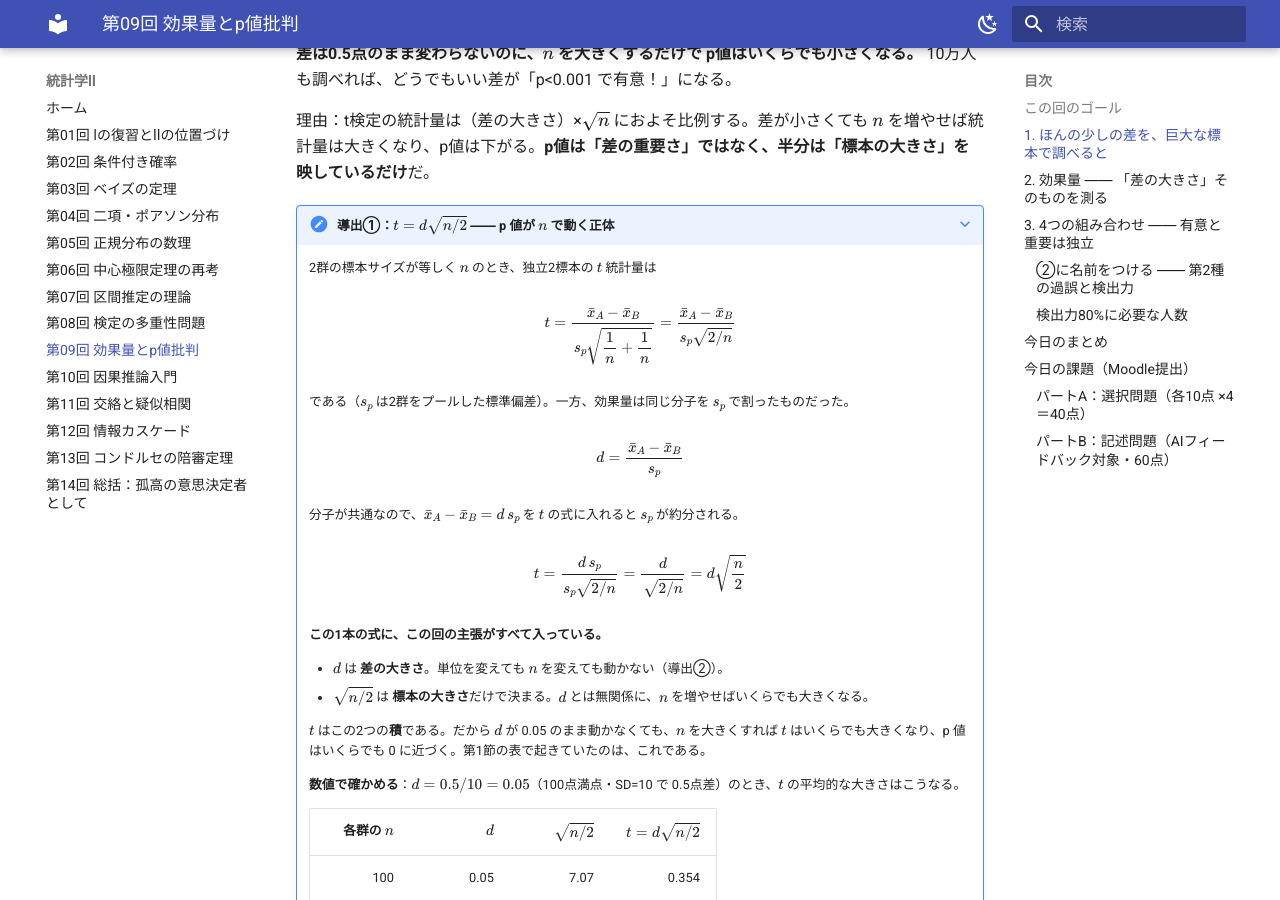
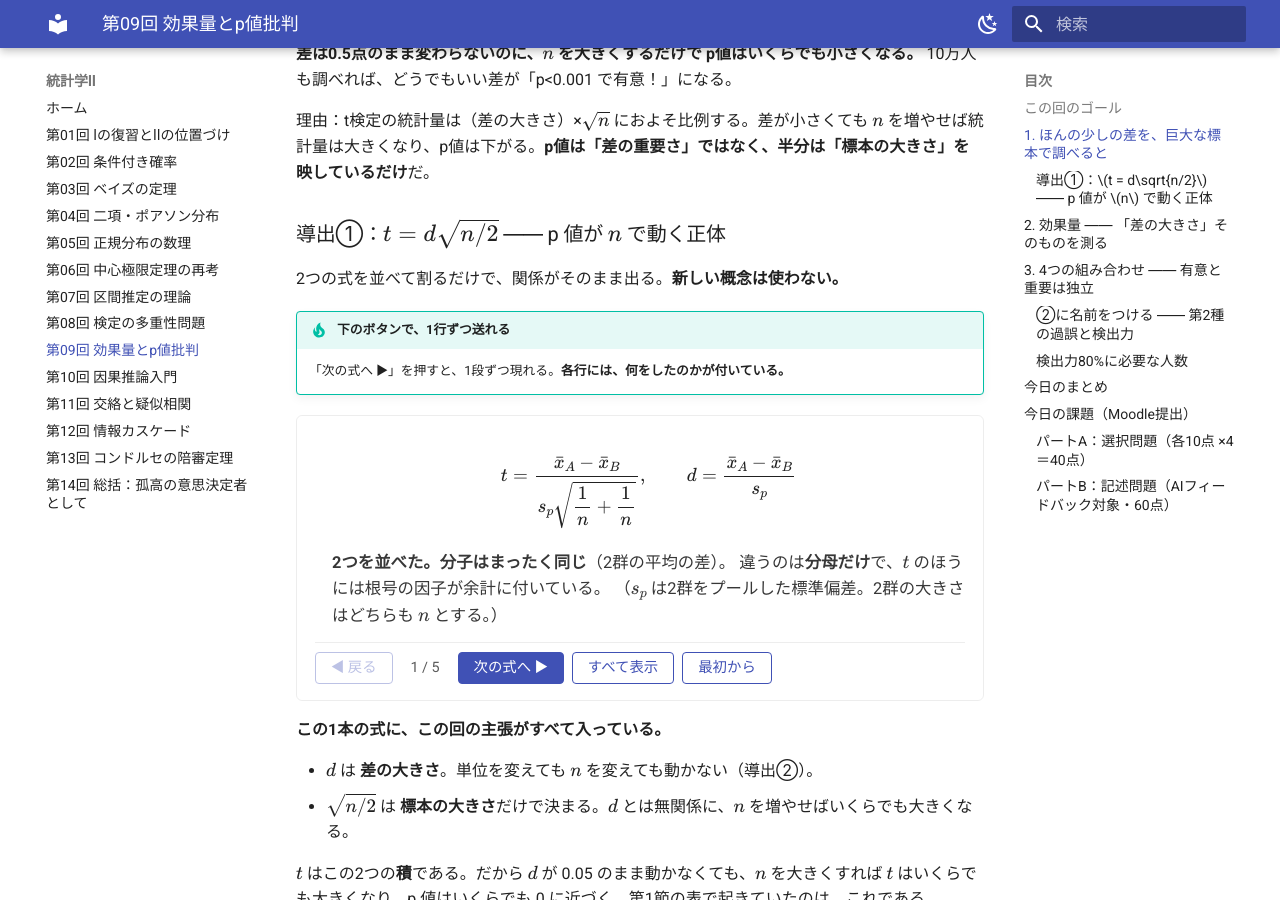
Before and after one commit to aonoa68/toukei-2, an MkDocs documentation site: the page built from docs/09_effectsize.md, in a window 1280 px wide and 900 px high, scrolled down 1468 px. Built offline with MkDocs 1.6.1 and Material for MkDocs 9.7.7, drawn with Linux system fonts in a browser that asks for light colours.

Commit message:
第9回 導出①をステッパー化、第12・13回は既出の導出へリンク
第9回 導出①（t=d√(n/2)）を5段に。統計学Ⅰ第8回で作ったものと揃えた。
- t と d を並べて分子が同じことを見せる
- 根号の中を先に整理 → d を差について解く → 代入して s_p が約分
- 逆数の平方根に直して答え

第13回 導出③：n_eff の式変形と n→∞ の極限は第6回 導出③で
8段に開いてあるので、そちらへリンク（重複して書かない）
第12回 導出①：事後オッズ＝事前オッズ×尤度比が、ベイズの定理を
2つ並べて割るだけで出ること（分母の P(s) が消える）を補い、第3回へリンク

Co-Authored-By: Claude Opus 5 <noreply@anthropic.com>
Claude-Session: https://claude.ai/code/session_01VNG6MY7caqH6ZBqg92AUZE

```diff
--- a/docs/09_effectsize.md
+++ b/docs/09_effectsize.md
@@ -49,41 +49,84 @@
 
 理由：t検定の統計量は（差の大きさ）×$\sqrt{n}$ におよそ比例する。差が小さくても $n$ を増やせば統計量は大きくなり、p値は下がる。**p値は「差の重要さ」ではなく、半分は「標本の大きさ」を映しているだけ**だ。
 
-???+ note "導出①：$t = d\sqrt{n/2}$ ―― p 値が $n$ で動く正体"
+### 導出①：$t = d\sqrt{n/2}$ ―― p 値が $n$ で動く正体
 
-    2群の標本サイズが等しく $n$ のとき、独立2標本の $t$ 統計量は
+2つの式を並べて割るだけで、関係がそのまま出る。**新しい概念は使わない。**
 
-    $$t=\frac{\bar{x}_A-\bar{x}_B}{s_p\sqrt{\dfrac{1}{n}+\dfrac{1}{n}}}=\frac{\bar{x}_A-\bar{x}_B}{s_p\sqrt{2/n}}$$
+!!! tip "下のボタンで、1行ずつ送れる"
+    「次の式へ ▶」を押すと、1段ずつ現れる。**各行には、何をしたのかが付いている。**
 
-    である（$s_p$ は2群をプールした標準偏差）。一方、効果量は同じ分子を $s_p$ で割ったものだった。
+<div class="deriv" markdown>
 
-    $$d=\frac{\bar{x}_A-\bar{x}_B}{s_p}$$
+<div markdown>
 
-    分子が共通なので、$\bar{x}_A-\bar{x}_B = d\,s_p$ を $t$ の式に入れると $s_p$ が約分される。
+$$ t=\frac{\bar{x}_A-\bar{x}_B}{s_p\sqrt{\dfrac{1}{n}+\dfrac{1}{n}}}, \qquad d=\frac{\bar{x}_A-\bar{x}_B}{s_p} $$
 
-    $$t=\frac{d\,s_p}{s_p\sqrt{2/n}}=\frac{d}{\sqrt{2/n}}=d\sqrt{\frac{n}{2}}$$
+**2つを並べた。分子はまったく同じ**（2群の平均の差）。
+違うのは**分母だけ**で、$t$ のほうには根号の因子が余計に付いている。
+（$s_p$ は2群をプールした標準偏差。2群の大きさはどちらも $n$ とする。）
 
-    **この1本の式に、この回の主張がすべて入っている。**
+</div>
 
-    - $d$ は **差の大きさ**。単位を変えても $n$ を変えても動かない（導出②）。
-    - $\sqrt{n/2}$ は **標本の大きさ**だけで決まる。$d$ とは無関係に、$n$ を増やせばいくらでも大きくなる。
+<div markdown>
 
-    $t$ はこの2つの**積**である。だから $d$ が 0.05 のまま動かなくても、$n$ を大きくすれば $t$ はいくらでも大きくなり、p 値はいくらでも 0 に近づく。第1節の表で起きていたのは、これである。
+$$ \sqrt{\frac{1}{n}+\frac{1}{n}} \;=\; \sqrt{\frac{2}{n}} $$
 
-    **数値で確かめる**：$d=0.5/10=0.05$（100点満点・SD=10 で 0.5点差）のとき、$t$ の平均的な大きさはこうなる。
+**根号の中を先に片づけた。**同じものを2つ足すので $2/n$。
 
-    | 各群の $n$ | $d$ | $\sqrt{n/2}$ | $t=d\sqrt{n/2}$ |
-    |---:|---:|---:|---:|
-    | 100 | 0.05 | 7.07 | 0.354 |
-    | 1,000 | 0.05 | 22.36 | 1.118 |
-    | 10,000 | 0.05 | 70.71 | 3.536 |
-    | 100,000 | 0.05 | 223.6 | 11.18 |
+</div>
 
-    $d$ の列は 1 行も動かない。動いているのは $\sqrt{n/2}$ の列だけで、その積である $t$ が増えていく。第1節で p 値が下がっていったのは、この $t$ が大きくなったからである。
+<div markdown>
 
-    実データでも確かめられる。各群 500 の2群を乱数で作ると、$t$ の実測は 2.7249、$d\sqrt{n/2}$ も 2.7249 で完全に一致する。近似ではなく、同じ量を別の書き方で表しているだけだからである。
+$$ \bar{x}_A-\bar{x}_B \;=\; d\,s_p $$
 
-    **使った数学**：文字式の約分（中学）。平方根の扱い。新しい概念は使っていない。
+**$d$ の式を、差について解いた。**両辺に $s_p$ を掛けただけ。これを $t$ の分子に代入する。
+
+</div>
+
+<div markdown>
+
+$$ t=\frac{d\,s_p}{s_p\sqrt{2/n}}=\frac{d}{\sqrt{2/n}} $$
+
+**代入して $s_p$ が約分された。**
+ばらつきの大きさは $t$ と $d$ の両方に同じように入っているので、**消える**。
+残るのは $d$ と、**人数だけでできた因子**である。
+
+</div>
+
+<div markdown>
+
+$$ \frac{1}{\sqrt{2/n}} \;=\; \sqrt{\frac{n}{2}} \qquad\Longrightarrow\qquad t \;=\; d\sqrt{\frac{n}{2}} $$
+
+🔴 **これが答え。**逆数の平方根に直しただけ。
+$n$ を4倍にすれば $t$ は2倍になり、p 値はそのぶん小さくなる。
+**差の大きさ $d$ は、1ミリも変わっていないのに**である。
+
+</div>
+
+</div>
+
+**この1本の式に、この回の主張がすべて入っている。**
+
+- $d$ は **差の大きさ**。単位を変えても $n$ を変えても動かない（導出②）。
+- $\sqrt{n/2}$ は **標本の大きさ**だけで決まる。$d$ とは無関係に、$n$ を増やせばいくらでも大きくなる。
+
+$t$ はこの2つの**積**である。だから $d$ が 0.05 のまま動かなくても、$n$ を大きくすれば $t$ はいくらでも大きくなり、p 値はいくらでも 0 に近づく。第1節の表で起きていたのは、これである。
+
+**数値で確かめる**：$d=0.5/10=0.05$（100点満点・SD=10 で 0.5点差）のとき、$t$ の平均的な大きさはこうなる。
+
+| 各群の $n$ | $d$ | $\sqrt{n/2}$ | $t=d\sqrt{n/2}$ |
+|---:|---:|---:|---:|
+| 100 | 0.05 | 7.07 | 0.354 |
+| 1,000 | 0.05 | 22.36 | 1.118 |
+| 10,000 | 0.05 | 70.71 | 3.536 |
+| 100,000 | 0.05 | 223.6 | 11.18 |
+
+$d$ の列は 1 行も動かない。動いているのは $\sqrt{n/2}$ の列だけで、その積である $t$ が増えていく。第1節で p 値が下がっていったのは、この $t$ が大きくなったからである。
+
+実データでも確かめられる。各群 500 の2群を乱数で作ると、$t$ の実測は 2.7249、$d\sqrt{n/2}$ も 2.7249 で完全に一致する。近似ではなく、同じ量を別の書き方で表しているだけだからである。
+
+**使った数学**：文字式の約分（中学）。平方根の扱い。新しい概念は使っていない。
 
 ---
 
```
Also changed, not shown: docs/12_cascade.md (+2 -0 lines), docs/13_condorcet.md (+3 -0 lines).
